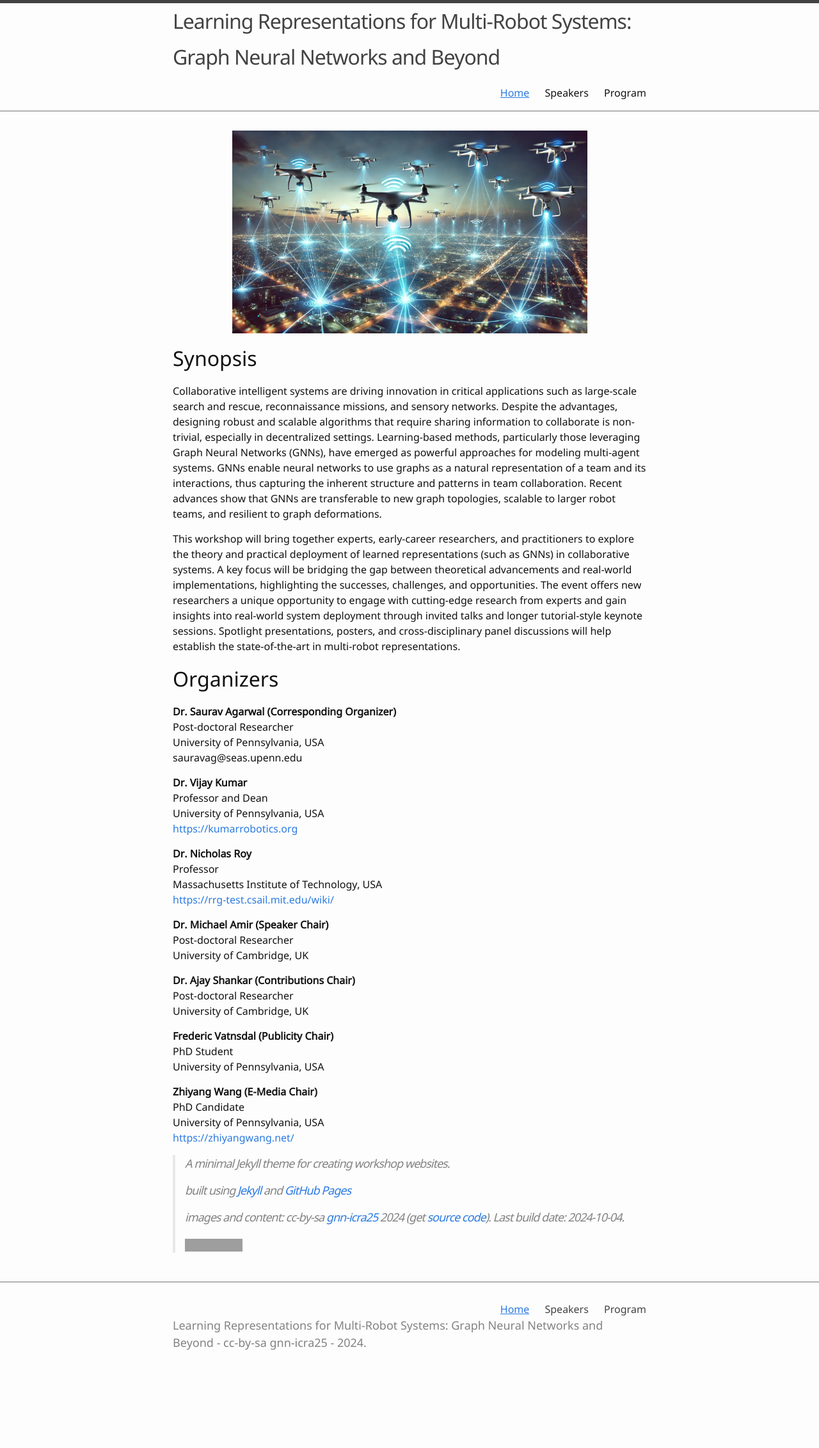
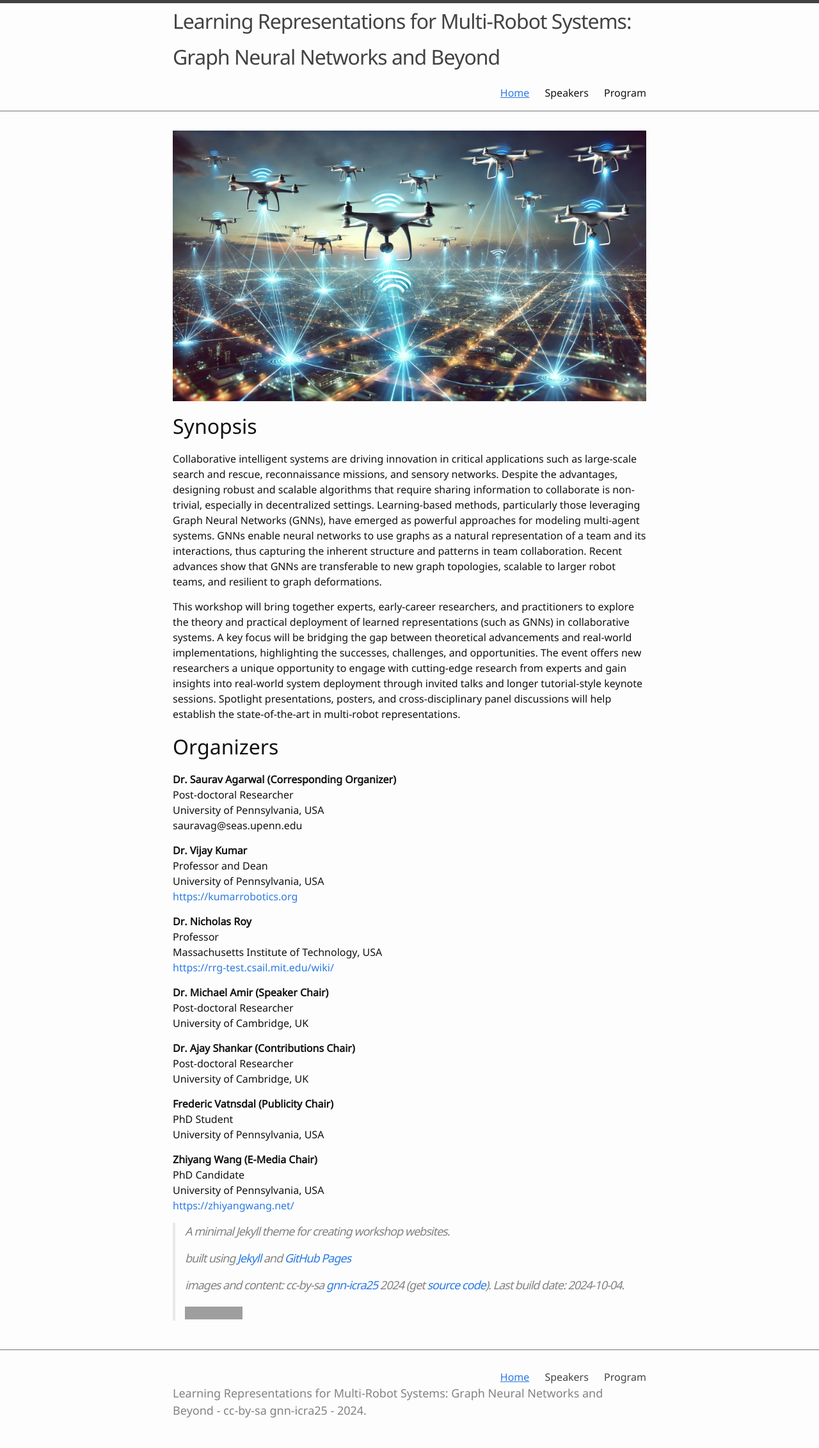
Before and after one commit to gnn-icra25/gnn-icra25.github.io, a Jekyll site: the page built from index.md, in a window 1280 px wide. Shown: the whole page at 64% size. Built offline with Jekyll 4.4.1, drawn with Linux system fonts in a browser that asks for light colours; before the commit the page ends 2157 px from its top, so only the background shows below that; grey boxes are pictures that could not be loaded.

Commit message:
Updated page

```diff
--- a/index.md
+++ b/index.md
@@ -2,7 +2,7 @@
 title: Home
 ---
 
-{% include figure.html img="drones.jpg" alt="" caption="" width="75%" %}
+{% include figure.html img="drones.jpg" alt="" caption="" width="100%" %}
 
 # Synopsis
 
```
